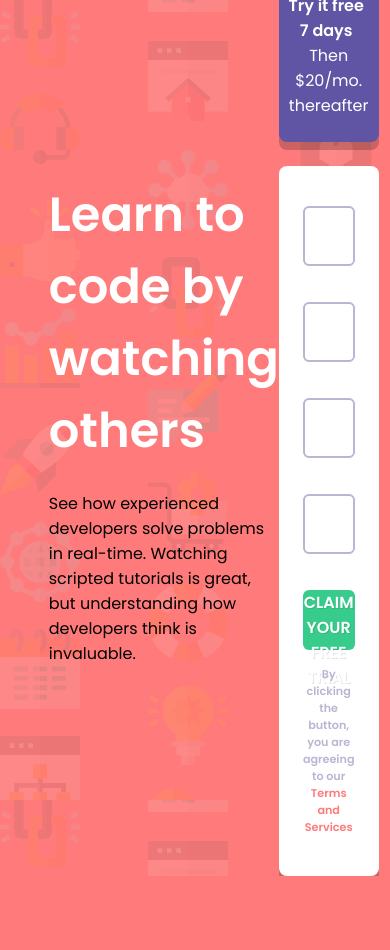
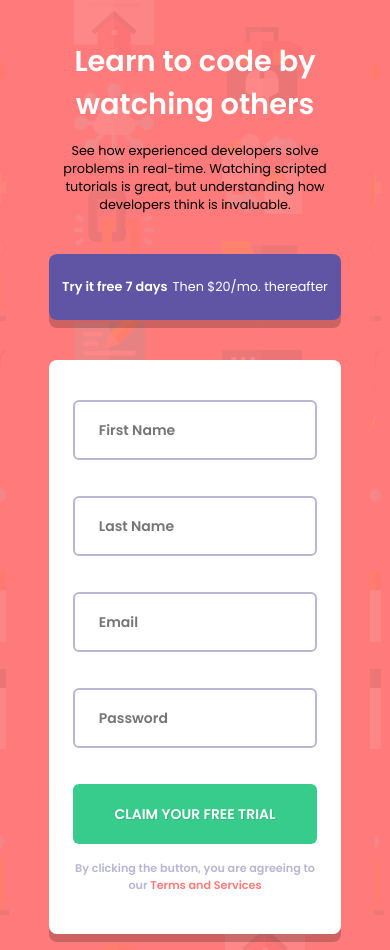
Before and after one commit to iFallenHu/Validar_Formulario, a plain HTML site: page index.html in a window 390 px wide. Before the commit the page ends 876 px from the top, so only its background shows below. Drawn offline with Linux system fonts and the light colour scheme.

Commit message:
Responsividade Ajustada

```diff
--- /dev/null
+++ b/css/responsive.css
@@ -0,0 +1,47 @@
+@media screen and (max-width: 1000px) {
+    .container {
+    flex-direction: column;
+    }
+
+    .texts {
+    margin: 40px 0px;
+    }
+
+    .texts h1 {
+    font-size: 2.5em;
+    margin-bottom: 16px;
+    text-align: center;
+    }
+
+    .texts p {
+    text-align: center;
+    }
+
+    form {
+    margin: 16px 0px;
+    }
+
+}
+
+@media screen and (max-width: 600px) {
+    body {
+        background-image: url(../images/bg-intro-mobile.png);
+    }
+
+    .texts h1 {
+        font-size: 1.8em;
+    }
+
+    .texts p {
+        font-size: 0.8em;
+    }
+
+    .subscribe-message {
+        font-size: 0.8em;
+    }
+
+    form input, button {
+    font-size: 14px;
+    }
+
+}
--- a/index.html
+++ b/index.html
@@ -13,6 +13,7 @@
     <!-- CSS -->
     <link rel="stylesheet" href="./css/reset.css">
     <link rel="stylesheet" href="./css/styles.css">
+    <link rel="stylesheet" href="./css/responsive.css">
     <!-- JS -->
     <script src="https://kit.fontawesome.com/ff982ea4cc.js" crossorigin="anonymous"></script>
 </head>
```
